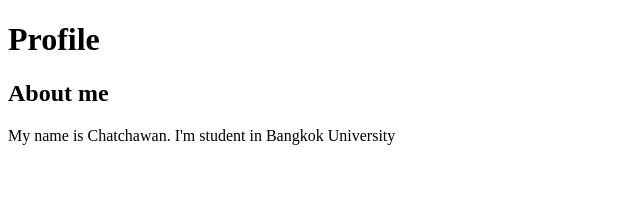
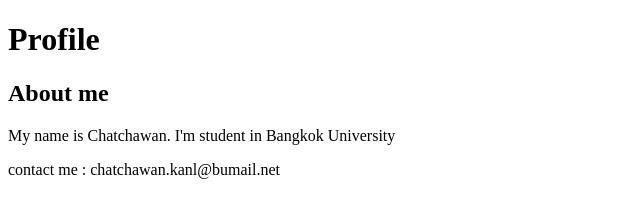
Before and after one commit to Teenoi0/Teenoi-Profile, a plain HTML site: page index.html in a window 1280 px wide. Shown: the whole page, without its empty margins (0-640 px from the left). Drawn offline with Linux system fonts and the light colour scheme.

Commit message:
Add footer
add my contact in footer

```diff
--- a/index.html
+++ b/index.html
@@ -10,5 +10,6 @@
     <h1>Profile</h1>
     <h2>About me</h2>
     <p>My name is Chatchawan. I'm student in Bangkok University</p>
+    <footer>contact me : chatchawan.kanl@bumail.net</footer>
 </body>
 </html>
```
